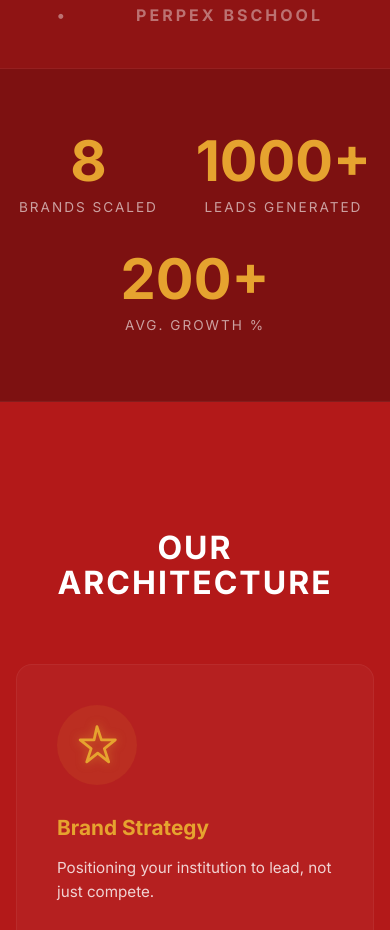
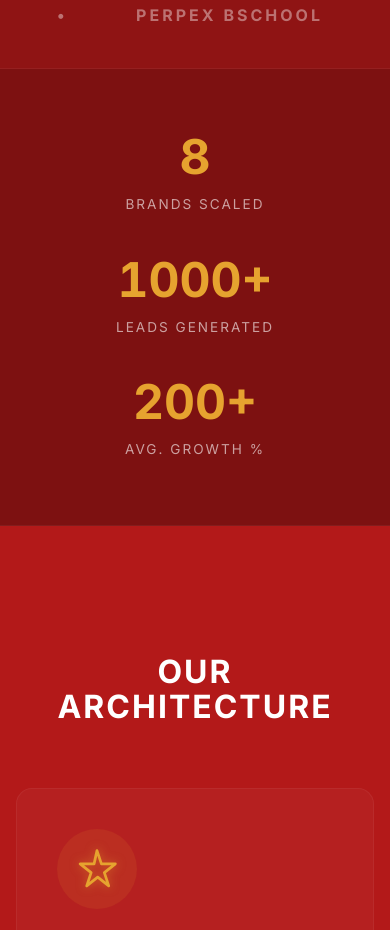
Before and after one commit to shahiiel/Folgomedia-web, a website built with Vite: page index.html in a window 390 px wide. Shown: the part 979-1909 px from the top of the page. Built offline with nearby package versions, Linux system fonts and the light colour scheme; some packages are replaced by stand-ins of ours.

Commit message:
Fix stats section layout shift on mobile - stable grid + tabular-nums

```diff
--- a/src/style.css
+++ b/src/style.css
@@ -474,11 +474,14 @@ h2 {
 }
 
 .stats-grid {
-  display: flex;
-  justify-content: space-around;
-  flex-wrap: wrap;
+  display: grid;
+  grid-template-columns: repeat(3, 1fr);
   gap: 2rem;
   text-align: center;
+}
+
+.stat-item {
+  min-width: 0;
 }
 
 .stat-number {
@@ -488,6 +491,10 @@ h2 {
   color: var(--color-secondary-yellow);
   line-height: 1;
   margin-bottom: 0.5rem;
+  /* Prevent layout shift as numbers count up */
+  font-variant-numeric: tabular-nums;
+  min-height: 1.1em;
+  display: block;
 }
 
 .stat-label {
@@ -496,6 +503,18 @@ h2 {
   opacity: 0.6;
   text-transform: uppercase;
   letter-spacing: 2px;
+  white-space: nowrap;
+}
+
+@media (max-width: 480px) {
+  .stats-grid {
+    grid-template-columns: 1fr;
+    gap: 2.5rem;
+  }
+
+  .stat-number {
+    font-size: 3rem;
+  }
 }
 
 /* =========================================
```
